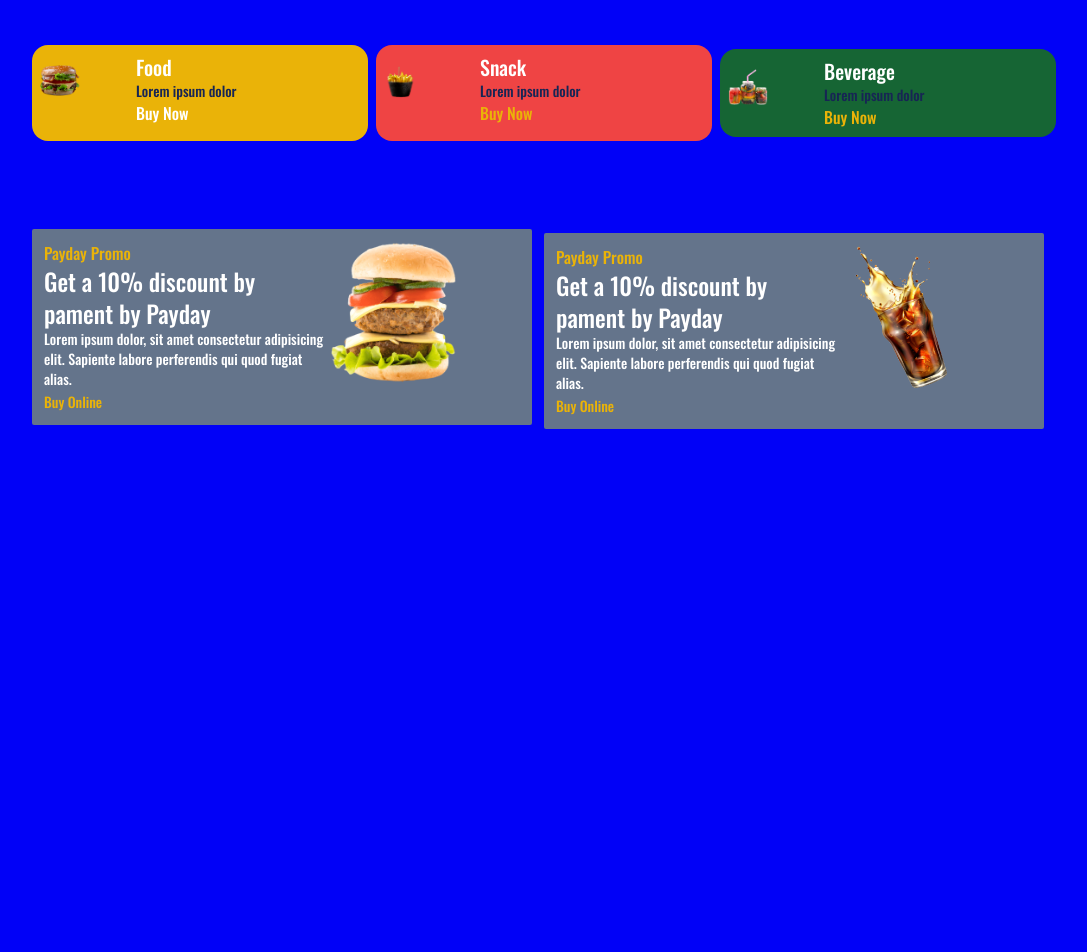
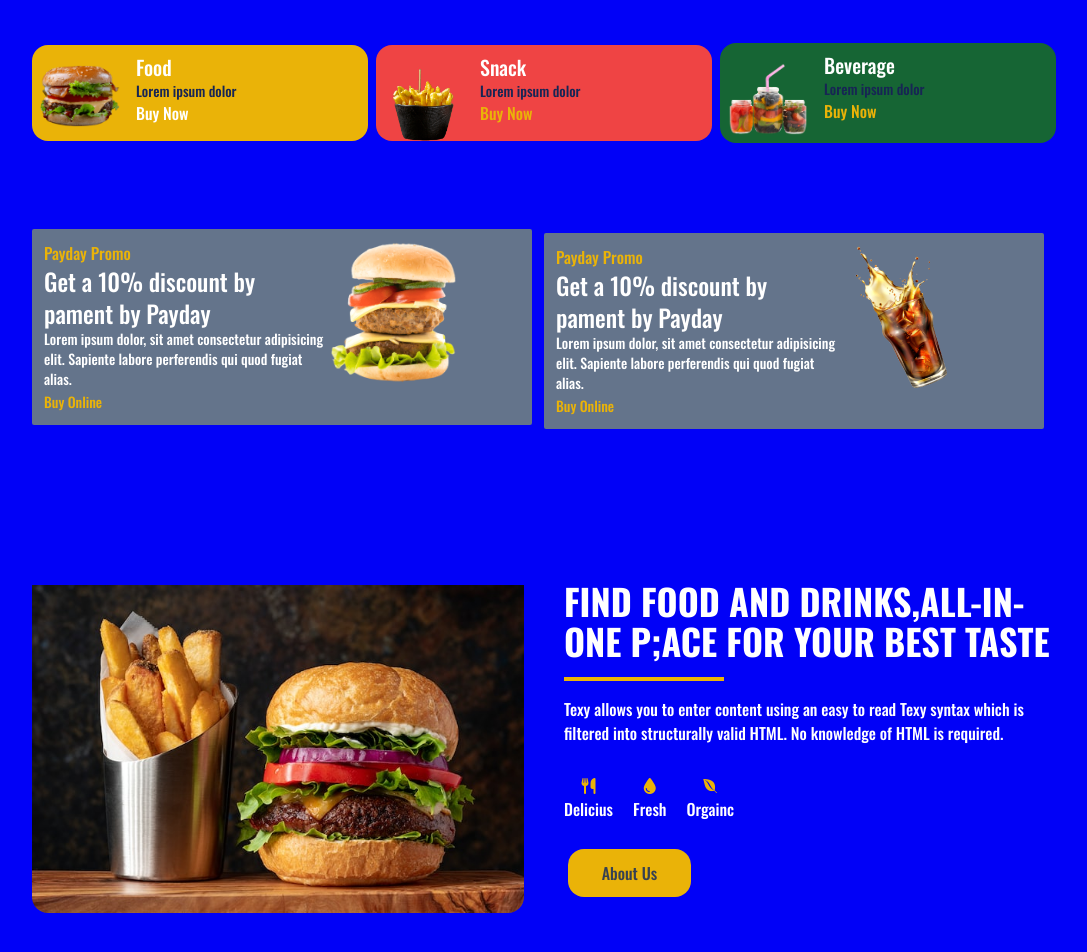
Before and after one commit to gazimdparveg/tailwindcss-ecommerce-project, a website: page src/index.html in a window 1280 px wide. Shown: the part 414-1366 px from the top of the page, without its empty margins (96-1183 px from the left). Before the commit the page ends 939 px from the top, so only its background shows below. Drawn offline with nearby package versions, Linux system fonts and the light colour scheme.

Commit message:
night update

```diff
--- a/src/index.html
+++ b/src/index.html
@@ -109,7 +109,7 @@
 
       <div class="lg:w-1/3 w-5/6 cursor-pointer m-auto flex lg:flex-row bg-yellow-500 p-2  rounded-2xl">
         <div class="w-1/4 h-20">
-          <img class="w-5/6 md:w-1/2 lg:pt-3" src="./img/burger-1.png" alt="">
+          <img class="lg:w-60 w-1/2 lg:pt-3" src="./img/burger-1.png" alt="">
         </div>
         <div class="md:w-3/5 text-left pl-4 ">
           <h1 class="text-xl">Food</h1>
@@ -121,7 +121,7 @@
 
       <div class="lg:w-1/3 w-5/6 cursor-pointer m-auto lg:mx-2 flex flex-row my-2 bg-red-500 p-2  rounded-2xl">
         <div class="w-1/4 h-20">
-          <img class="w-5/6 md:w-5/12 lg:pt-3" src="./img/snack-1.png" alt="">
+          <img class="lg:w-60 w-1/2 lg:pt-3" src="./img/snack-1.png" alt="">
         </div>
         <div class="w-3/5 text-left pl-4 ">
           <h1 class="text-xl">Snack</h1>
@@ -134,7 +134,7 @@
 
       <div class="lg:w-1/3 w-5/6 m-auto cursor-pointer flex-row flex bg-green-800 p-2  rounded-2xl">
         <div class="w-1/4">
-          <img class="w-5/6 md:w-1/2 lg:pt-3" src="./img/beverage-2.png" alt="">
+          <img class="lg:w-60 w-1/2 lg:pt-3" src="./img/beverage-2.png" alt="">
         </div>
         <div class="w-3/5 text-left pl-4 ">
           <h1 class="text-xl">Beverage</h1>
@@ -182,9 +182,59 @@
     </div>
 
     <!--~~~~~~~~~~~~~~~ About ~~~~~~~~~~~~~~~-->
+    <section class="container pb-15 md:pt-10 flex w-auto h-auto " id="main">
+      <div class="max-w-5xl m-auto flex flex-col items-center gap-10 md:flex-row">
 
+       <div class="lg:basis-1/2 md:basis-3/5 items-center  flex text-center  ">
+        <div class="mx-auto animate-movingY">
+          <img class="pt-5 w-100 rounded-2xl rounded-t-5xl "  src="./img/about.jpg" alt="banner image">
+        </div>
+      </div>
+
+        <div class="lg:basis-1/2 lg:object-left lg:text-center m-auto lg:items-center lg:mt-15 md:basis-5/12  ">
+       <div class="lg:object-left lg:overflow-hidden">
+
+
+        <div class="text-center lg:text-left  ">
+          <h1 class="font-oswold font-bold uppercase text-4xl">FIND FOOD AND DRINKS,ALL-IN-ONE P;ACE FOR YOUR BEST TASTE</h1>
+          <div class="w-40 h-1   mt-3 mb-3  bg-yellow-500 gap-5 lg:my-4 lg:ml-0 m-auto md:my-10 md:flex "></div>
+          <p class="pb-7">
+            Texy allows you to enter content using an easy to read Texy syntax which is filtered into structurally valid HTML. No knowledge of HTML is required.
+          </p>
+        </div>
+
+        <div class="md:w-full flex">
+        <div class="flex m-auto lg:ml-0 overflow-hidden  gap-5 ">
+          <div class=" cursor-pointer hover:text-red-500 hover:duration-500">
+            <i class="fa-solid fa-utensils text-yellow-500 "></i>
+            <br/>
+            <p>Delicius</p>
+          </div>
+
+          <div class="text-center hover:text-red-500 hover:duration-500">
+            <i class="fa-solid fa-droplet  text-yellow-500"></i>
+            <br/>
+            <p>Fresh</p>
+          </div >
+          <div class="text-center hover:text-red-500 hover:duration-500">
+            <i class="fa-brands fa-envira  text-yellow-500"></i>
+            <br/>
+            <p>Orgainc</p>
+          </div>
+        </div>
+        </div>
+
+        <div class="sm:w-full  flex">
+        <div class="sm:w-3/12 md:w-3/6 sm:h-auto  p-3 mt-7 lg:w-3/12 m-auto lg:mx-1  rounded-2xl text-center bg-yellow-500 text-gray-700 hover:bg-red-500 hover:duration-500">
+          <a class="text-1xl" href="#">About Us</a>
+        </div>
+      </div>
+      </div>
+    </div>
+      </div>
+    </section>
     <!--~~~~~~~~~~~~~~~ Menu ~~~~~~~~~~~~~~~-->
-
+ <br><br><br>
     <!--~~~~~~~~~~~~~~~ Review ~~~~~~~~~~~~~~~-->
 
     <!--~~~~~~~~~~~~~~~ Contact ~~~~~~~~~~~~~~~-->
```
